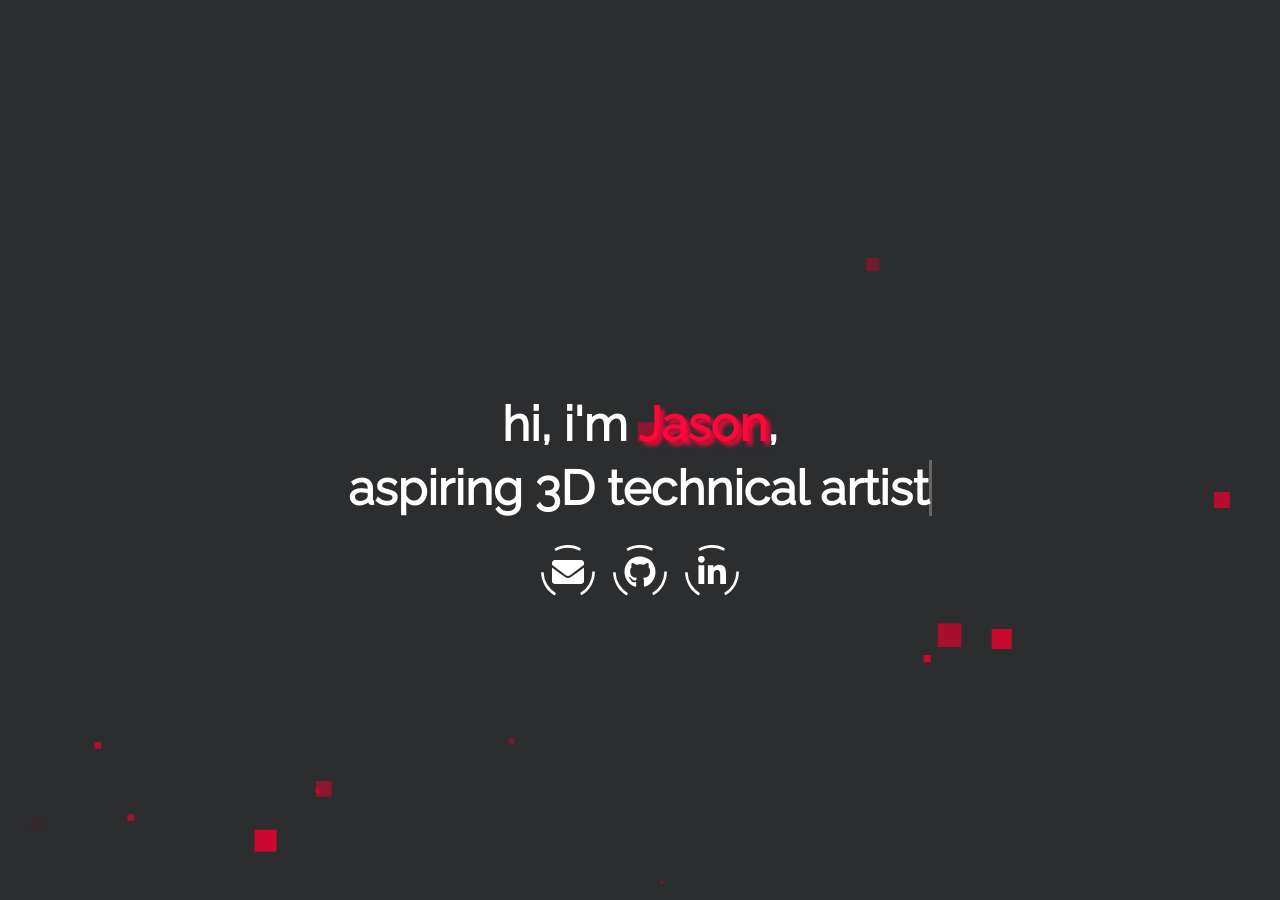
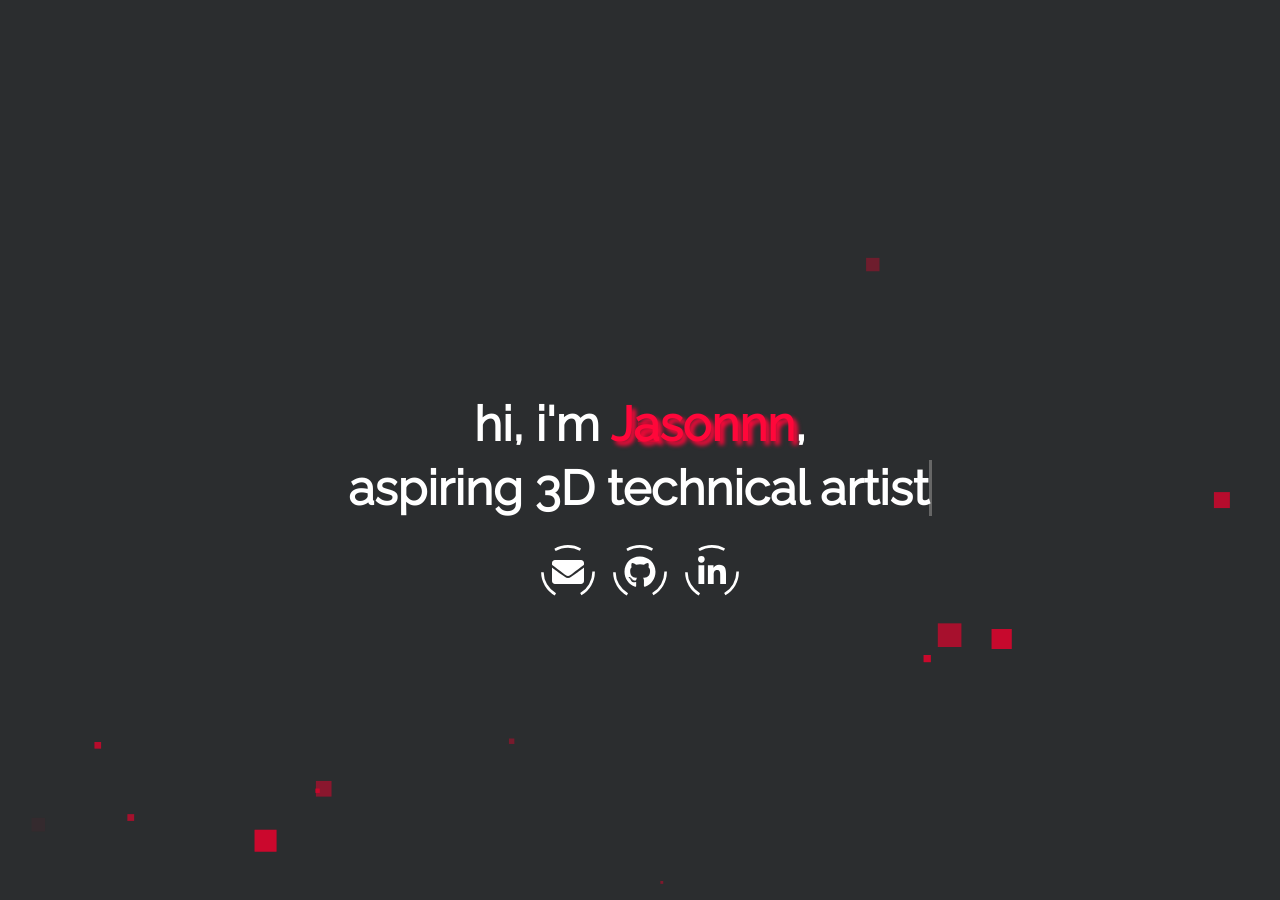
Before and after one commit to jasn-lee/jasn-lee.github.io, a Jekyll site: the page built from index.html, in a window 1280 px wide and 900 px high. Built offline with Jekyll 4.4.1, drawn with Linux system fonts in a browser that asks for light colours.

```diff
--- a/_includes/landing-page.html
+++ b/_includes/landing-page.html
@@ -1,7 +1,7 @@
 <div id="landing">
   <div class="landing-title">
     <h1>hi, i&#39;m
-      <span class="highlight-title">Jason</span>,
+      <span class="highlight-title">Jasonnn</span>,
     </h1>
     <h1>
       <span id="txt-rotate" data-period="2000"
```
